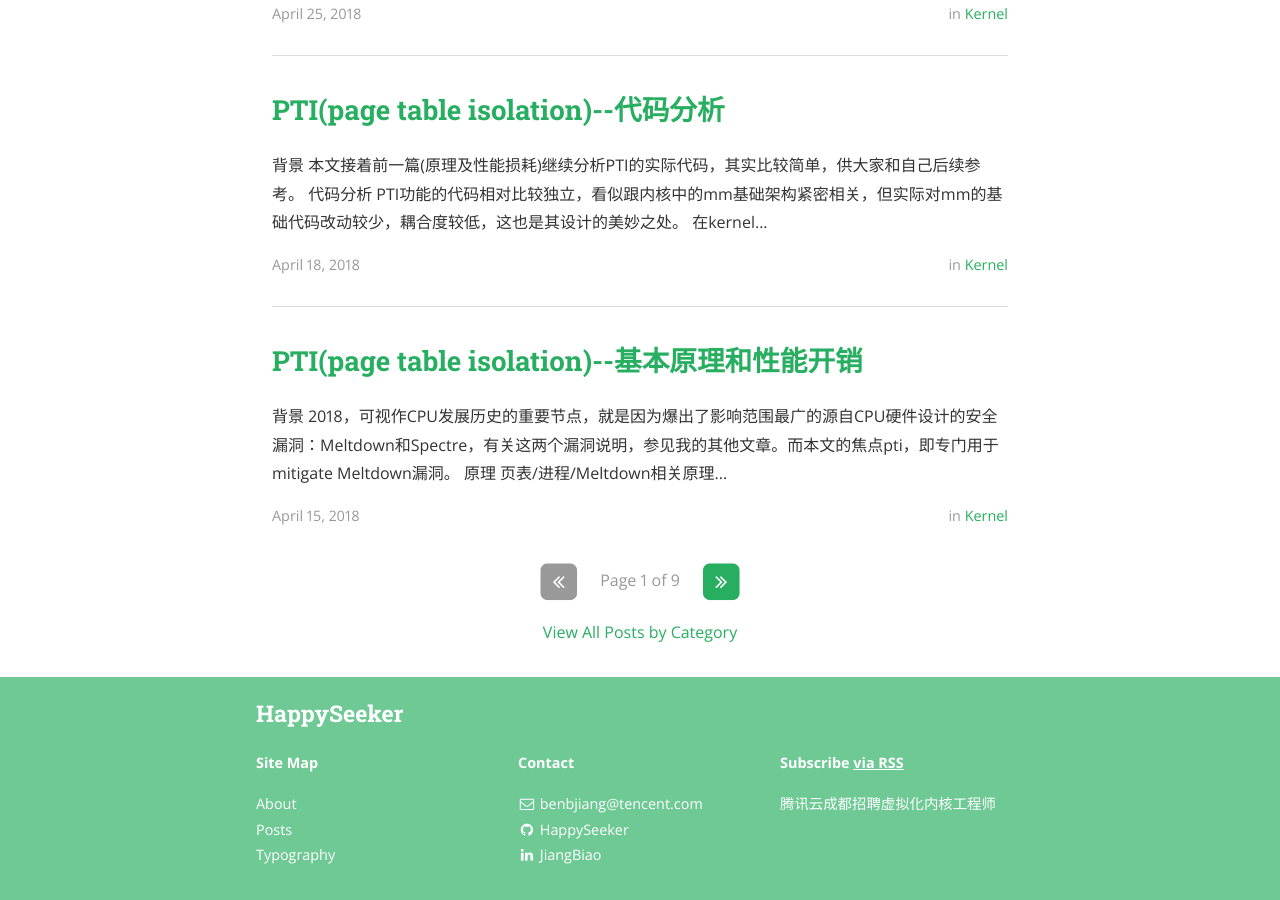
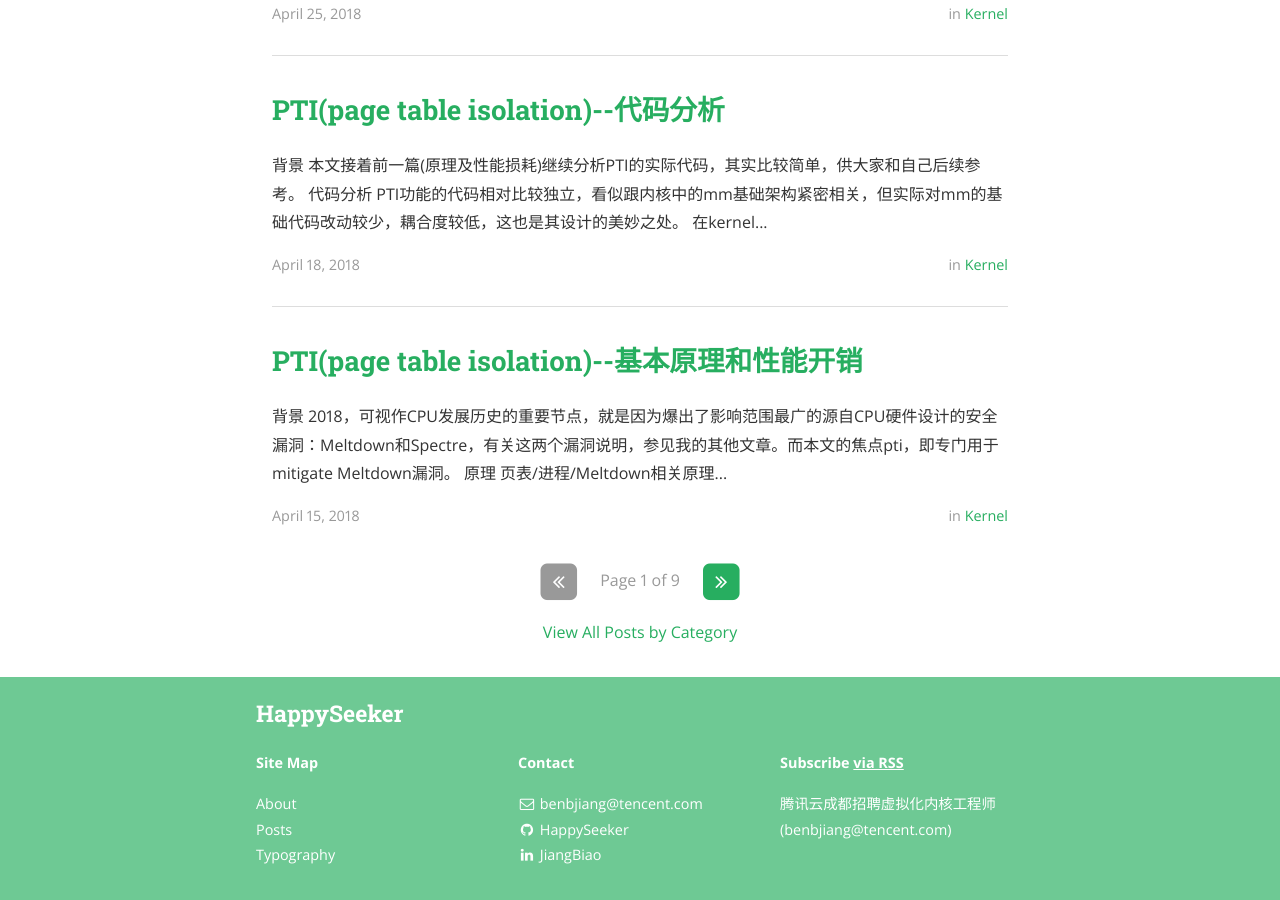
Before and after one commit to HappySeeker/happyseeker.github.io, a Jekyll site: the page built from index.html, in a window 1280 px wide and 900 px high, scrolled down 2385 px. Built offline with Jekyll 4.4.1, drawn with Linux system fonts in a browser that asks for light colours; nearby versions of some CDN libraries; the list of posts is cut into pages by our own code; a style sheet for code colours, icons or effects is not loaded.

Commit message:
update again

```diff
--- a/_config.yml
+++ b/_config.yml
@@ -12,7 +12,7 @@ subtitle: "腾讯云成都招聘虚拟化内核工程师"
 email: benbjiang@tencent.com
 name: jiangbiao
 description: >
- 腾讯云成都招聘虚拟化内核工程师
+ 腾讯云成都招聘虚拟化内核工程师(benbjiang@tencent.com)
 # Base URL of site (i.e. /blog). It should always start with a slash,
 # and never end with a slash. Set it to a blank value if hosting at the
 # root of your server.
```
